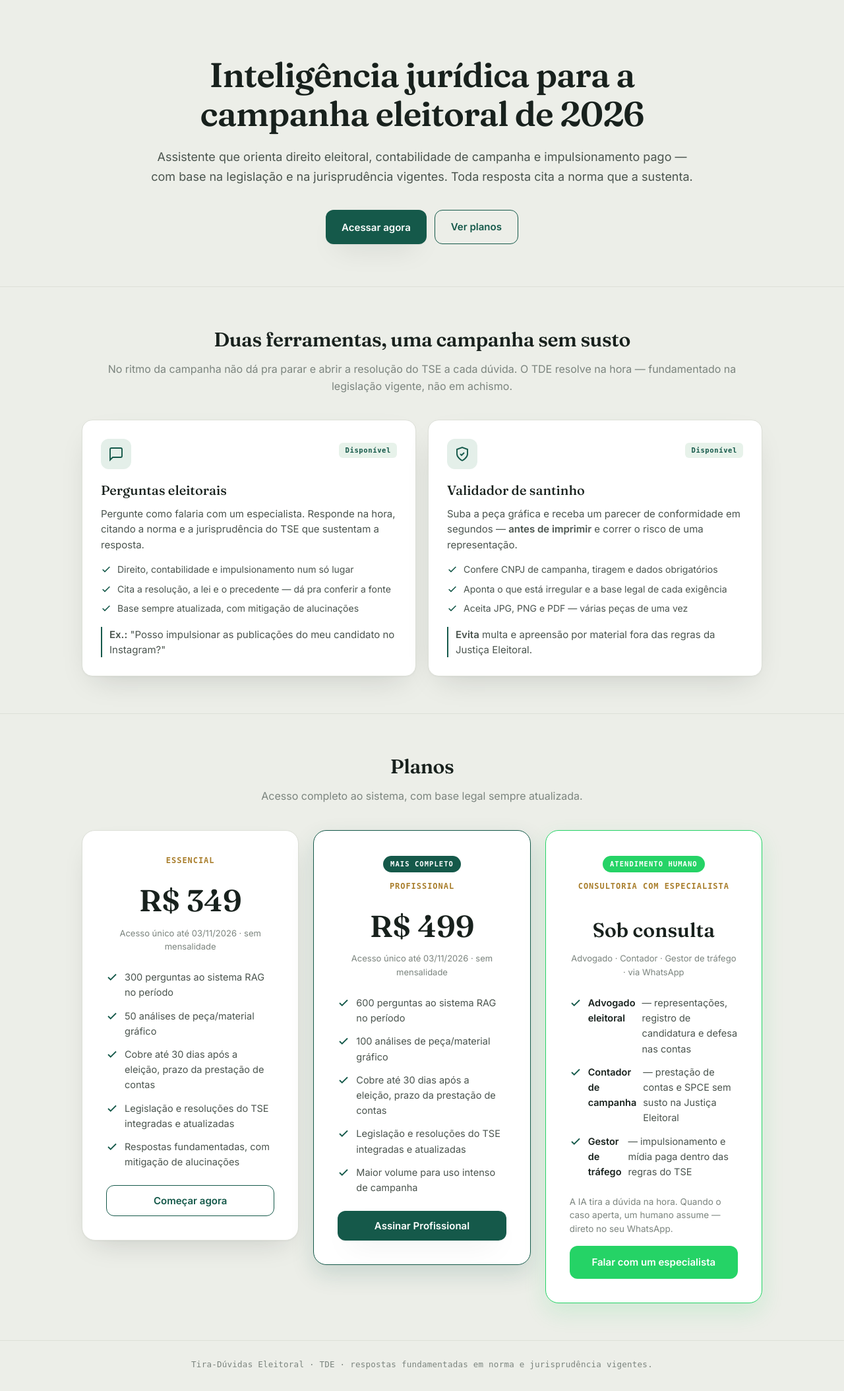
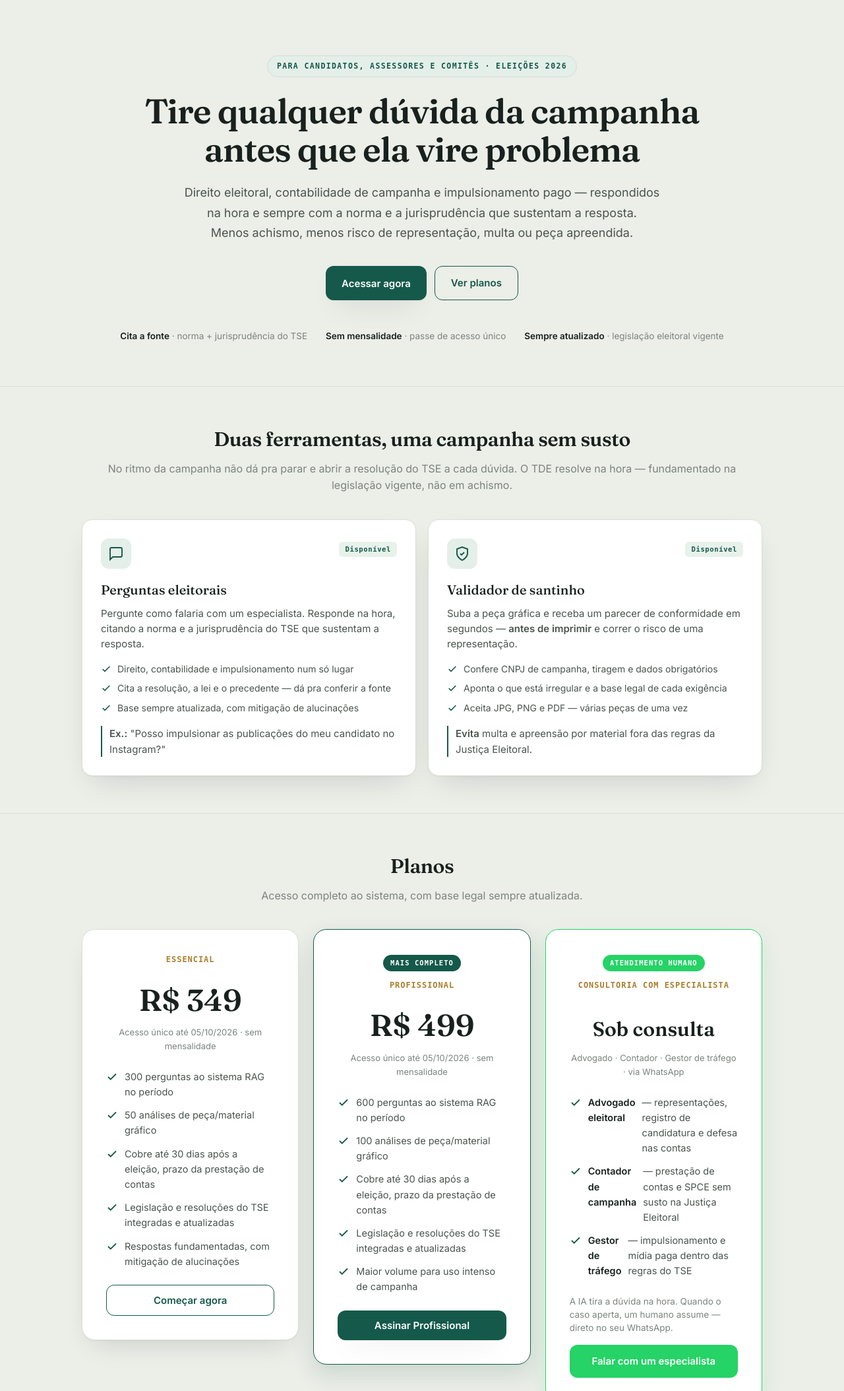
Before and after one commit to Geffersonvivan/Tira_Duvidas_Eleitoral, a Django app: page / in a window 1280 px wide. Shown: the part 83-2191 px from the top of the page at 66% size. Before the commit the page ends 2158 px from the top, so only its background shows below. Run offline with Django 5.2, Linux system fonts and the light colour scheme; some libraries are stand-ins or nearby versions; some web fonts are replaced.

Commit message:
feat(lp): hero persuasivo + data de acesso 05/10/2026
Hero: kicker (público-alvo/2026), headline orientada a risco
("antes que ela vire problema"), lede com dor+diferencial (cita a fonte,
menos risco de representação) e uma linha de facts (trust).

Data de acesso: default BILLING_ACESSO_ATE 2026-11-03 -> 2026-10-05
(dia seguinte ao 1º turno), conforme decisão do produto. Ajusta docstring
e remove a copy "(30 dias após a eleição)" da /planos (ficaria incorreta).

NOTA: prod tem BILLING_ACESSO_ATE setada no Railway (=2026-11-03); precisa
atualizar a env var para 2026-10-05 no deploy, senão o default não vale.

119 testes verdes, check ok.

Co-Authored-By: Claude Opus 4.8 (1M context) <noreply@anthropic.com>

```diff
--- a/billing/services.py
+++ b/billing/services.py
@@ -19,9 +19,9 @@ User = get_user_model()
 
 
 def acesso_ate() -> datetime.datetime:
-    """Fim do acesso (fixo p/ todos): BILLING_ACESSO_ATE, default 2026-11-03
-    (30 dias após a eleição de 04/10/2026 — prazo da prestação de contas)."""
-    raw = getattr(settings, "BILLING_ACESSO_ATE", "2026-11-03")
+    """Fim do acesso (fixo p/ todos): BILLING_ACESSO_ATE, default 2026-10-05
+    (dia seguinte ao 1º turno de 04/10/2026)."""
+    raw = getattr(settings, "BILLING_ACESSO_ATE", "2026-10-05")
     d = datetime.date.fromisoformat(raw)
     return timezone.make_aware(datetime.datetime(d.year, d.month, d.day, 23, 59, 59))
 
--- a/billing/templates/billing/planos.html
+++ b/billing/templates/billing/planos.html
@@ -35,7 +35,7 @@
 <div class="planos-wrap">
   <a class="planos-voltar" href="{% if user.is_authenticated %}/app/{% else %}/{% endif %}">← Voltar ao Tira-Dúvidas</a>
   <h1>Planos de acesso</h1>
-  <p class="planos-sub">Acesso único ao Tira-Dúvidas Eleitoral até <strong>{{ acesso_ate|date:"d/m/Y" }}</strong> (30 dias após a eleição).</p>
+  <p class="planos-sub">Acesso único ao Tira-Dúvidas Eleitoral até <strong>{{ acesso_ate|date:"d/m/Y" }}</strong> · sem mensalidade.</p>
 
   {% if sucesso %}<div class="banner ok">Pagamento confirmado! Seu acesso foi liberado. ✅</div>{% endif %}
   {% if cancelado %}<div class="banner warn">Checkout cancelado — nenhuma cobrança foi feita.</div>{% endif %}
--- a/config/settings.py
+++ b/config/settings.py
@@ -129,8 +129,8 @@ BILLING_ENABLED = bool(STRIPE_SECRET_KEY)
 # funciona sem limites, como hoje. Ligar (True) só quando o Stripe estiver
 # configurado, senão os usuários travam nas 3 perguntas sem como pagar.
 BILLING_ENFORCE = _env_bool("BILLING_ENFORCE", "False")
-# Fim do acesso do passe (fixo p/ todos) — 30 dias após a eleição de 04/10/2026.
-BILLING_ACESSO_ATE = os.environ.get("BILLING_ACESSO_ATE", "2026-11-03")
+# Fim do acesso do passe (fixo p/ todos). Eleição (1º turno): 04/10/2026.
+BILLING_ACESSO_ATE = os.environ.get("BILLING_ACESSO_ATE", "2026-10-05")
 # Consultoria jurídica: só CTA de WhatsApp (sem checkout). Formato E.164 sem "+".
 BILLING_WHATSAPP = os.environ.get("BILLING_WHATSAPP", "5549991031516")
 
--- a/templates/landing.html
+++ b/templates/landing.html
@@ -105,11 +105,17 @@
 
 <main>
   <section class="hero wrap">
-    <h2>Inteligência jurídica para a campanha eleitoral de 2026</h2>
-    <p class="lede">Assistente que orienta direito eleitoral, contabilidade de campanha e impulsionamento pago — com base na legislação e na jurisprudência vigentes. Toda resposta cita a norma que a sustenta.</p>
+    <span class="kicker">Para candidatos, assessores e comitês · Eleições 2026</span>
+    <h2>Tire qualquer dúvida da campanha antes que ela vire problema</h2>
+    <p class="lede">Direito eleitoral, contabilidade de campanha e impulsionamento pago — respondidos na hora e sempre com a norma e a jurisprudência que sustentam a resposta. Menos achismo, menos risco de representação, multa ou peça apreendida.</p>
     <div class="cta-row">
       <button class="btn btn-primary" id="btn-cta" onclick="tdeSignUp()">Acessar agora</button>
       <a class="btn btn-ghost" href="#precos">Ver planos</a>
+    </div>
+    <div class="facts">
+      <span><b>Cita a fonte</b> · norma + jurisprudência do TSE</span>
+      <span><b>Sem mensalidade</b> · passe de acesso único</span>
+      <span><b>Sempre atualizado</b> · legislação eleitoral vigente</span>
     </div>
   </section>
 
```
